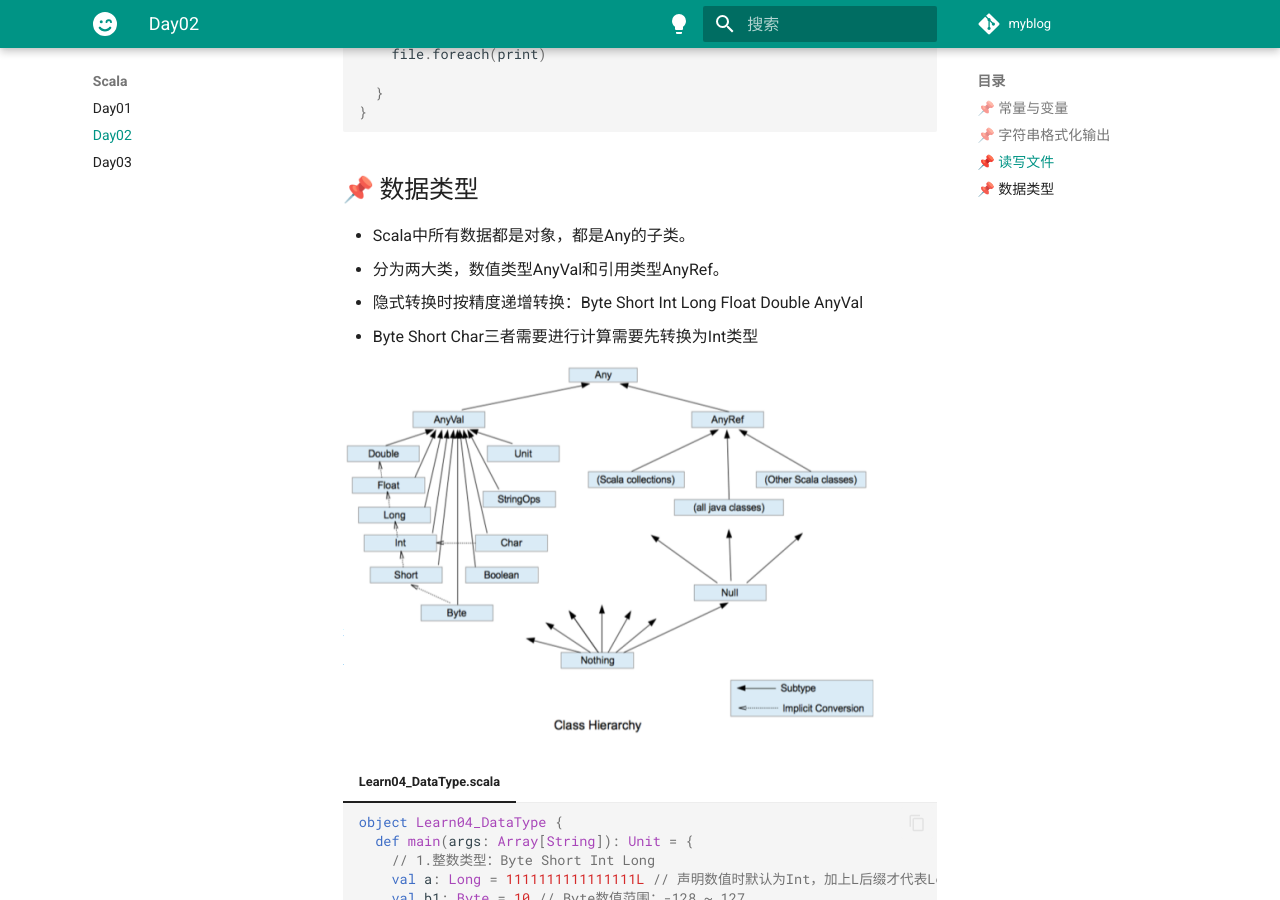
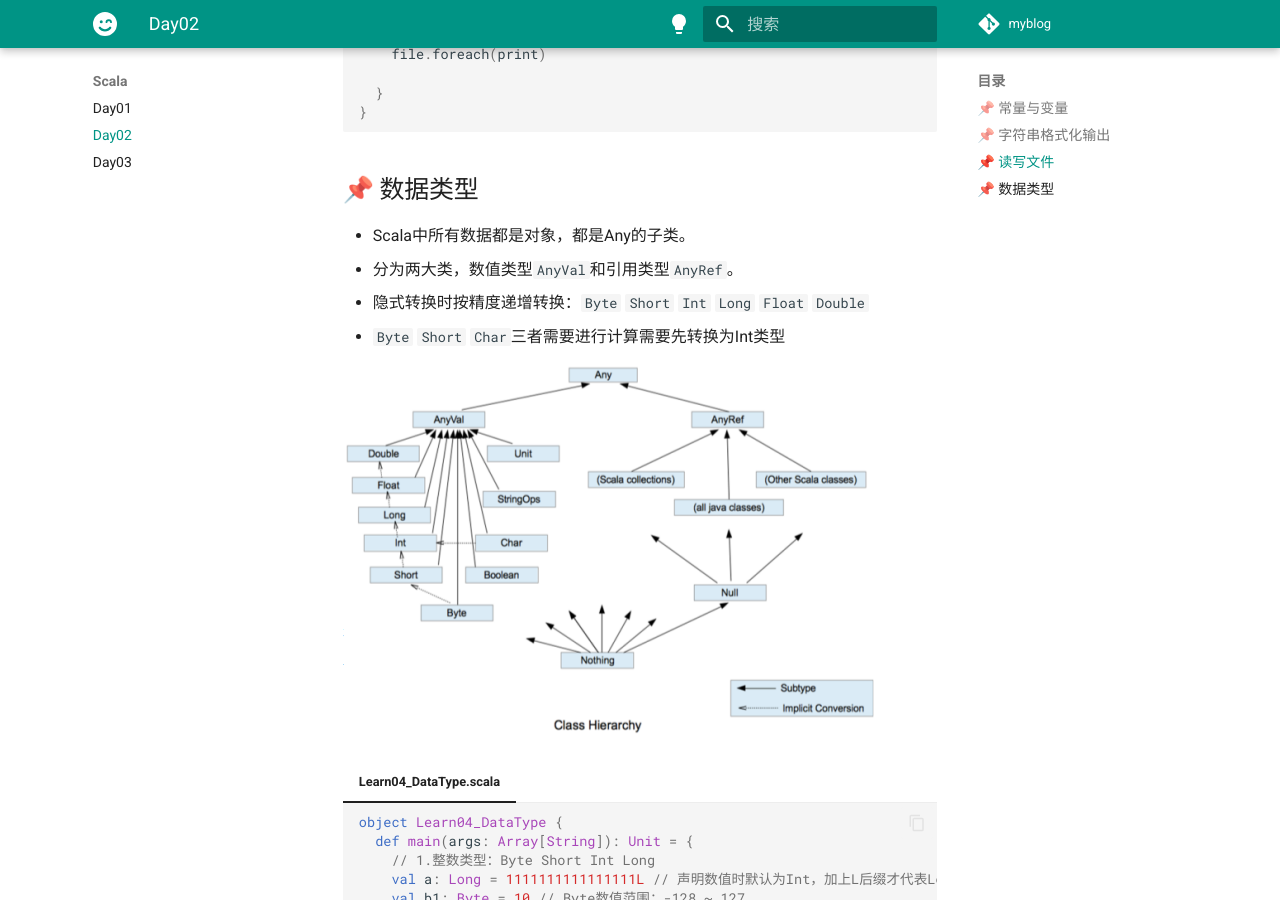
Before and after one commit to Jork-S-B/Jork-S-B.github.io, an MkDocs documentation site: the page built from docs/scala/day02.md, in a window 1280 px wide and 900 px high, scrolled down 2089 px. Built offline with MkDocs 1.6.1 and Material for MkDocs 9.7.7, drawn with Linux system fonts in a browser that asks for light colours; comment, search, counter and statistics services are not loaded.

Commit message:
修改错误或格式

```diff
--- a/docs/scala/day02.md
+++ b/docs/scala/day02.md
@@ -90,9 +90,9 @@
 ## 📌 数据类型
 
 * Scala中所有数据都是对象，都是Any的子类。
-* 分为两大类，数值类型AnyVal和引用类型AnyRef。
-* 隐式转换时按精度递增转换：Byte Short Int Long Float Double AnyVal
-* Byte Short Char三者需要进行计算需要先转换为Int类型
+* 分为两大类，数值类型`AnyVal`和引用类型`AnyRef`。
+* 隐式转换时按精度递增转换：`Byte` `Short` `Int` `Long` `Float` `Double`
+* `Byte` `Short` `Char`三者需要进行计算需要先转换为Int类型
 
 ![img.png](img/datatype.png)
 
```
